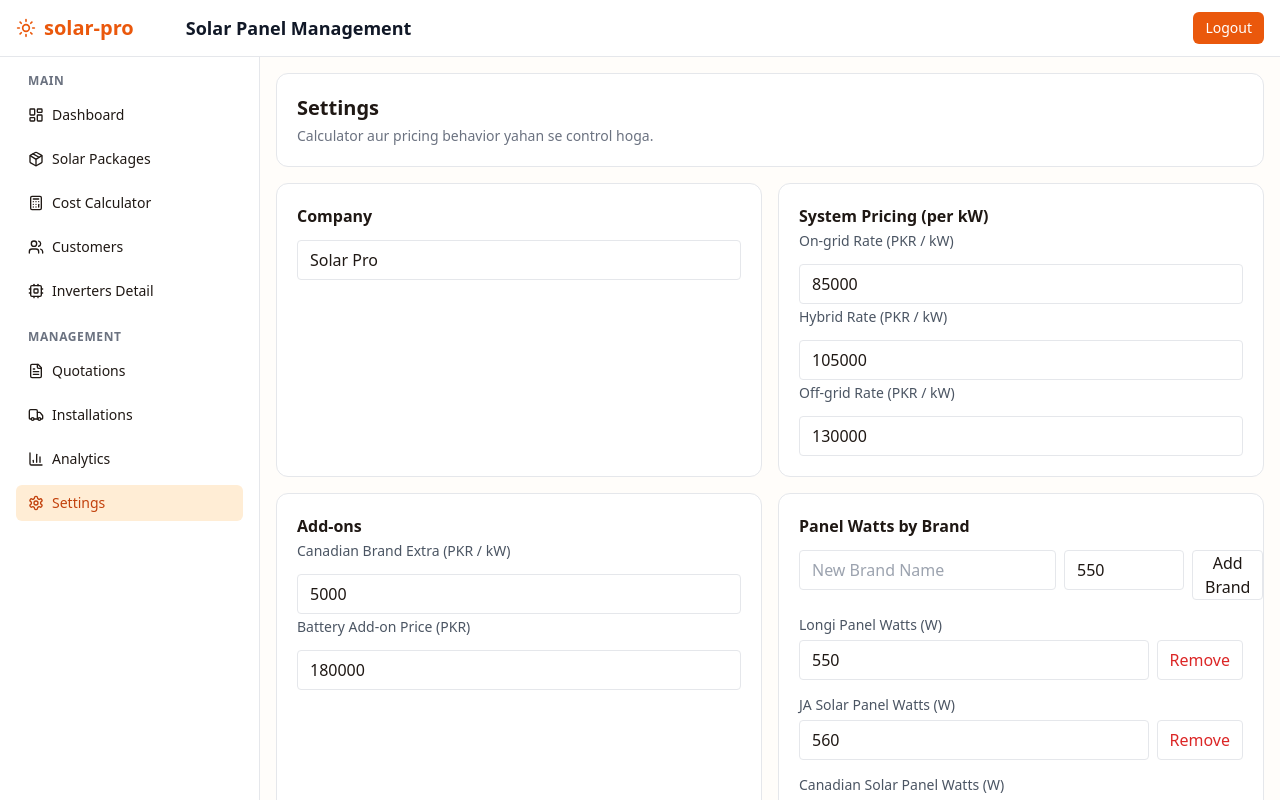
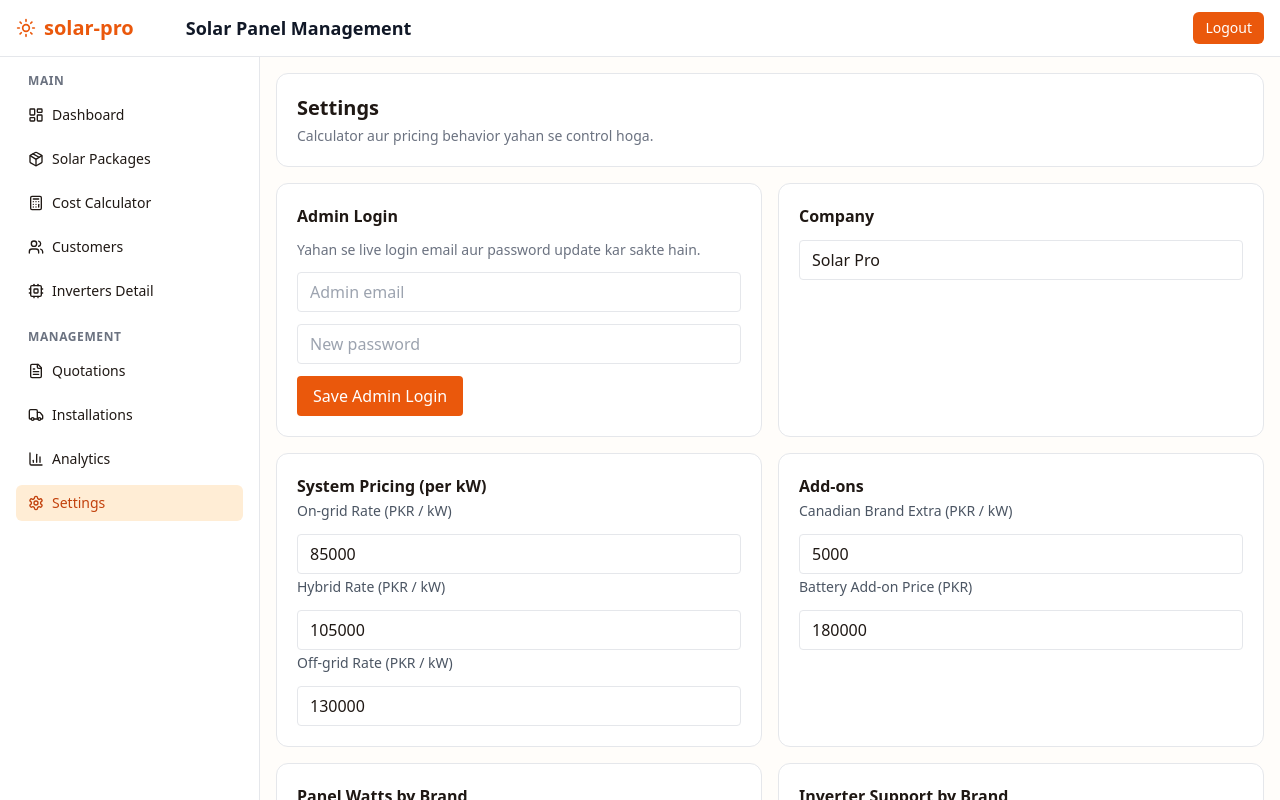
Before and after one commit to SyedAnas323/solar-app, a Next.js app: page /settings in a window 1280 px wide. Shown: the top 800 px of the page. Built offline with nearby package versions, Linux system fonts and the light colour scheme; no server answers.

Commit message:
added database

```diff
--- /dev/null
+++ b/app/api/admin-credentials/route.ts
@@ -0,0 +1,36 @@
+import { NextResponse } from "next/server";
+import { getServerSession } from "next-auth";
+import { authOptions } from "@/lib/auth";
+import { findAdminCredential, saveAdminCredentials } from "@/lib/admin-credentials";
+
+export const runtime = "nodejs";
+
+export async function GET() {
+  const session = await getServerSession(authOptions);
+  if (!session) {
+    return NextResponse.json({ error: "Unauthorized" }, { status: 401 });
+  }
+
+  const admin = await findAdminCredential();
+  return NextResponse.json({
+    email: admin?.email || process.env.ADMIN_EMAIL || "admin@solarpro.com",
+  });
+}
+
+export async function PUT(req: Request) {
+  const session = await getServerSession(authOptions);
+  if (!session) {
+    return NextResponse.json({ error: "Unauthorized" }, { status: 401 });
+  }
+
+  const body = await req.json().catch(() => null);
+  const email = String(body?.email || "").trim();
+  const password = String(body?.password || "").trim();
+
+  if (!email || !password) {
+    return NextResponse.json({ error: "Email and password are required" }, { status: 400 });
+  }
+
+  const admin = await saveAdminCredentials(email, password);
+  return NextResponse.json({ email: admin.email });
+}
--- a/app/settings/page.tsx
+++ b/app/settings/page.tsx
@@ -75,6 +75,10 @@ const normalizeSettings = (input: any): AppSettings => ({
 export default function SettingsPage() {
   const [settings, setSettings] = useState<AppSettings>(defaultSettings);
   const [savedAt, setSavedAt] = useState<string>("");
+  const [adminEmail, setAdminEmail] = useState("");
+  const [adminPassword, setAdminPassword] = useState("");
+  const [adminSavedAt, setAdminSavedAt] = useState("");
+  const [savingAdmin, setSavingAdmin] = useState(false);
   const [newBrand, setNewBrand] = useState("");
   const [newBrandWatts, setNewBrandWatts] = useState(550);
   const [newInverter, setNewInverter] = useState("");
@@ -89,6 +93,21 @@ export default function SettingsPage() {
         setSettings(defaultSettings);
       }
     }
+  }, []);
+
+  useEffect(() => {
+    const loadAdmin = async () => {
+      try {
+        const res = await fetch("/api/admin-credentials");
+        if (!res.ok) return;
+        const data = await res.json();
+        setAdminEmail(data.email || "");
+      } catch {
+        // ignore load issues and keep the form usable
+      }
+    };
+
+    loadAdmin();
   }, []);
 
   const setNumber = (path: string, value: string) => {
@@ -111,6 +130,30 @@ export default function SettingsPage() {
   const save = () => {
     localStorage.setItem(storageKey, JSON.stringify(settings));
     setSavedAt(new Date().toLocaleTimeString());
+  };
+
+  const saveAdminCredentials = async () => {
+    if (!adminEmail.trim() || !adminPassword.trim()) {
+      return;
+    }
+
+    try {
+      setSavingAdmin(true);
+      const res = await fetch("/api/admin-credentials", {
+        method: "PUT",
+        headers: { "Content-Type": "application/json" },
+        body: JSON.stringify({ email: adminEmail.trim(), password: adminPassword }),
+      });
+
+      if (!res.ok) {
+        throw new Error("Failed to save admin credentials");
+      }
+
+      setAdminPassword("");
+      setAdminSavedAt(new Date().toLocaleTimeString());
+    } finally {
+      setSavingAdmin(false);
+    }
   };
 
   const reset = () => {
@@ -165,6 +208,30 @@ export default function SettingsPage() {
       </div>
 
       <div className="grid gap-4 lg:grid-cols-2">
+        <div className="rounded-xl border bg-white p-5 space-y-3">
+          <h3 className="font-semibold">Admin Login</h3>
+          <p className="text-sm text-gray-500">Yahan se live login email aur password update kar sakte hain.</p>
+          <input
+            className="h-10 w-full rounded border px-3"
+            value={adminEmail}
+            onChange={(e) => setAdminEmail(e.target.value)}
+            placeholder="Admin email"
+          />
+          <input
+            className="h-10 w-full rounded border px-3"
+            type="password"
+            value={adminPassword}
+            onChange={(e) => setAdminPassword(e.target.value)}
+            placeholder="New password"
+          />
+          <div className="flex flex-wrap gap-2">
+            <button type="button" className="rounded bg-orange-600 px-4 py-2 text-white" onClick={saveAdminCredentials} disabled={savingAdmin}>
+              {savingAdmin ? "Saving..." : "Save Admin Login"}
+            </button>
+            {adminSavedAt ? <p className="self-center text-sm text-green-700">Saved at {adminSavedAt}</p> : null}
+          </div>
+        </div>
+
         <div className="rounded-xl border bg-white p-5 space-y-3">
           <h3 className="font-semibold">Company</h3>
           <input
--- /dev/null
+++ b/lib/admin-credentials.ts
@@ -0,0 +1,49 @@
+import bcrypt from "bcryptjs";
+import { prisma } from "@/lib/prisma";
+
+const bootstrapEmail = process.env.ADMIN_EMAIL || "admin@solarpro.com";
+const bootstrapPassword = process.env.ADMIN_PASSWORD || "admin123";
+
+export async function findAdminCredential() {
+  return prisma.adminCredential.findFirst({ orderBy: { createdAt: "asc" } });
+}
+
+export async function verifyAdminCredentials(email: string, password: string) {
+  const credential = await prisma.adminCredential.findUnique({ where: { email } });
+  if (credential) {
+    const isValid = await bcrypt.compare(password, credential.passwordHash);
+    return isValid ? credential : null;
+  }
+
+  if (email === bootstrapEmail && password === bootstrapPassword) {
+    return prisma.adminCredential.create({
+      data: {
+        email: bootstrapEmail,
+        passwordHash: await bcrypt.hash(bootstrapPassword, 10),
+      },
+    });
+  }
+
+  return null;
+}
+
+export async function saveAdminCredentials(email: string, password: string) {
+  const existing = await findAdminCredential();
+  const passwordHash = await bcrypt.hash(password, 10);
+
+  if (existing) {
+    return prisma.adminCredential.update({
+      where: { id: existing.id },
+      data: { email, passwordHash },
+    });
+  }
+
+  return prisma.adminCredential.create({
+    data: { email, passwordHash },
+  });
+}
+
+export async function getAdminLoginEmail() {
+  const credential = await findAdminCredential();
+  return credential?.email || bootstrapEmail;
+}
--- a/lib/auth.ts
+++ b/lib/auth.ts
@@ -1,9 +1,7 @@
 import type { NextAuthOptions } from "next-auth";
 import CredentialsProvider from "next-auth/providers/credentials";
-
-const adminEmail = process.env.ADMIN_EMAIL || "admin@solarpro.com";
-const adminPassword = process.env.ADMIN_PASSWORD || "admin123";
 const nextAuthSecret = process.env.NEXTAUTH_SECRET || "solarpro-dev-secret-change-me";
+import { verifyAdminCredentials } from "@/lib/admin-credentials";
 
 export const authOptions: NextAuthOptions = {
   session: { strategy: "jwt" },
@@ -16,10 +14,8 @@ export const authOptions: NextAuthOptions = {
       },
       async authorize(credentials) {
         if (!credentials?.email || !credentials.password) return null;
-        if (credentials.email === adminEmail && credentials.password === adminPassword) {
-          return { id: "admin", email: adminEmail, name: "Solar Admin" };
-        }
-        return null;
+        const admin = await verifyAdminCredentials(credentials.email, credentials.password);
+        return admin ? { id: admin.id, email: admin.email, name: "Solar Admin" } : null;
       },
     }),
   ],
```
Also changed, not shown: prisma/seed.ts (+13 -0 lines), 1 other file (tests, documents, lock files or other folders).
